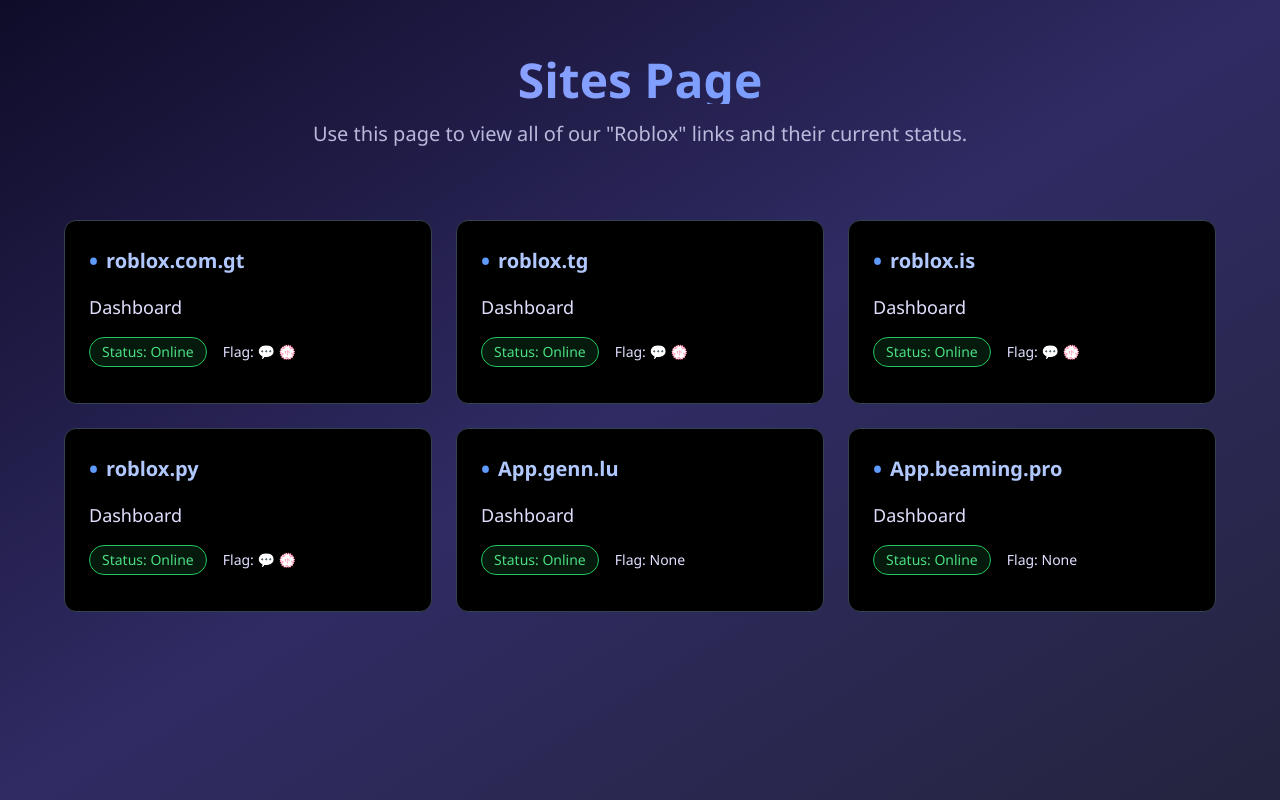
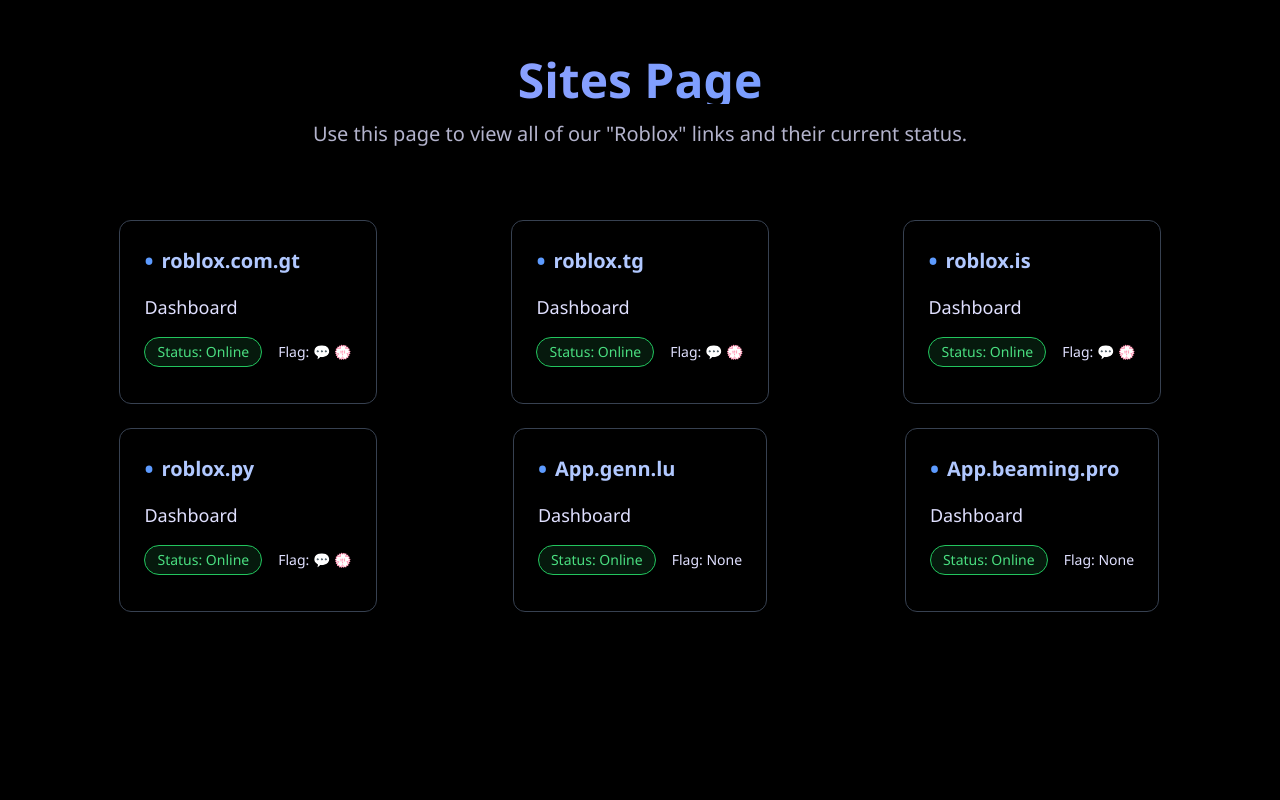
Before and after one commit to Riizzahub/BeamSites, a Next.js app: page / in a window 1280 px wide. Built offline with nearby package versions, Linux system fonts and the light colour scheme.

Commit message:
Update page.tsx

```diff
--- a/app/page.tsx
+++ b/app/page.tsx
@@ -41,8 +41,8 @@
   ];
 
   return (
-    <div className="min-h-screen p-4 sm:p-6 md:p-8">
-      <header className="text-center mb-8 md:mb-12 py-6">
+    <div className="min-h-screen bg-black p-4 sm:p-6 md:p-8 flex flex-col items-center">
+      <header className="text-center mb-8 md:mb-12 py-6 w-full max-w-6xl">
         <h1 className="text-3xl sm:text-4xl md:text-5xl font-bold mb-4 bg-gradient-to-r from-[#a7a3ff] to-[#5d9bff] bg-clip-text text-transparent">
           Sites Page
         </h1>
@@ -51,15 +51,13 @@
         </p>
       </header>
 
-      <div className="flex flex-col items-center">
-        {/* Центрированные карточки в сетке 3x2 */}
-        <div className="grid grid-cols-1 sm:grid-cols-3 gap-6 max-w-6xl w-full">
+      {/* Контейнер с жестким центрированием */}
+      <div className="flex flex-col items-center w-full">
+        <div className="grid grid-cols-1 md:grid-cols-2 lg:grid-cols-3 gap-6 w-full max-w-6xl">
           {sites.map((site, index) => (
-            <SiteCard
-              key={index}
-              site={site}
-              index={index}
-            />
+            <div key={index} className="flex justify-center">
+              <SiteCard site={site} index={index} />
+            </div>
           ))}
         </div>
       </div>
```
